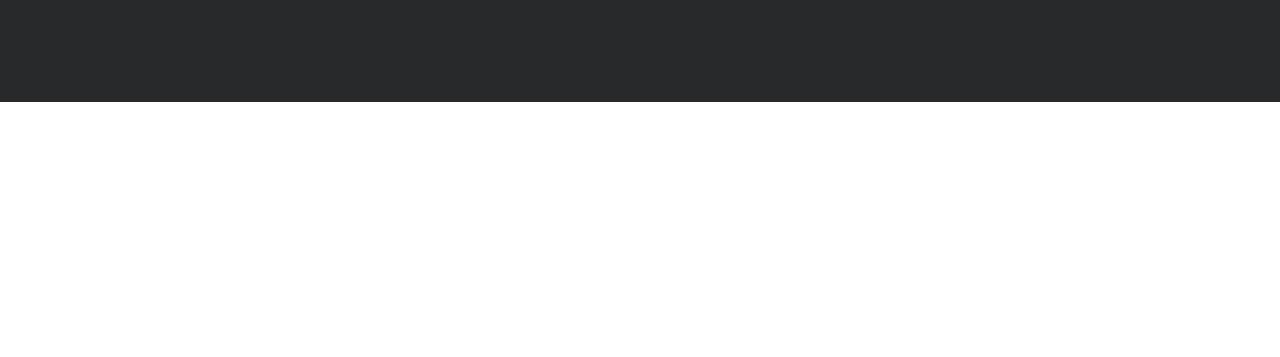
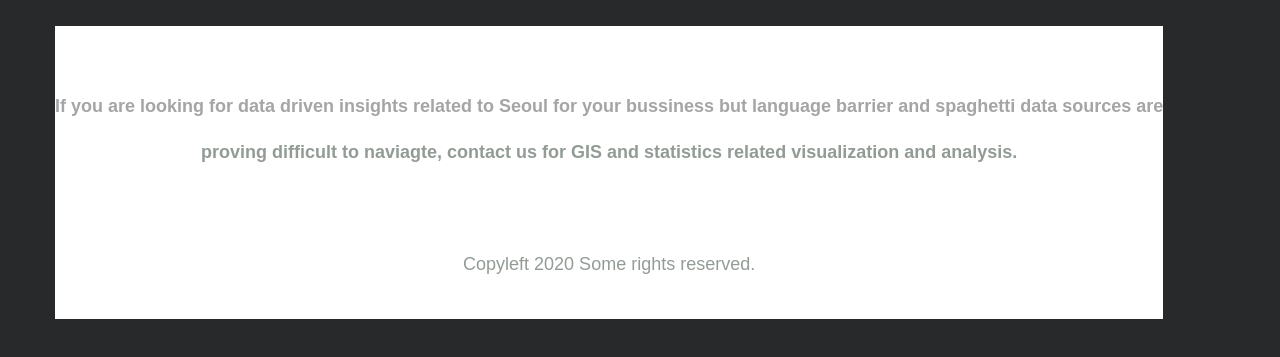
Before and after one commit to snu11/seoul, a plain HTML site: page portfolio.html in a window 1280 px wide. Shown: the part 1642-1999 px from the top of the page. Before the commit the page ends 1744 px from the top, so only its background shows below. Drawn offline with nearby package versions, Linux system fonts and the light colour scheme.

Commit message:
Update portfolio.html

```diff
--- a/portfolio.html
+++ b/portfolio.html
@@ -57,7 +57,13 @@
 							</div>
 						</div></center>
 
-
+			<footer id="footer">
+			<div class="footer-content">
+				<p class="copy"><center><strong>If you are looking for data driven insights related to Seoul for your bussiness but language barrier and spaghetti data sources are</p>
+				<p class="copy">proving difficult to naviagte, contact us for GIS and statistics related visualization and analysis.</strong></center></p>
+				<br><br><p class="copy">Copyleft 2020 Some rights reserved.</p>
+			</div>
+		</footer>
 	</div>
 	<script src="http://code.jquery.com/jquery-1.11.1.min.js"></script>
 	<script src="js/isotope.pkgd.min.js"></script>
```
